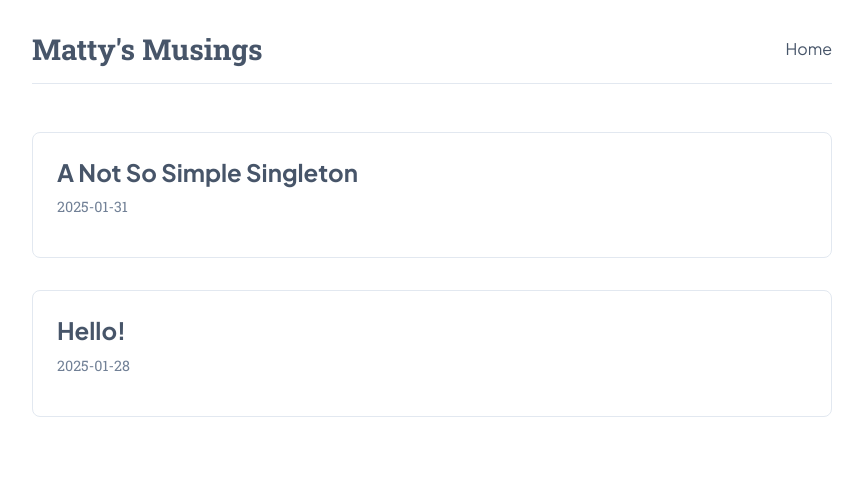
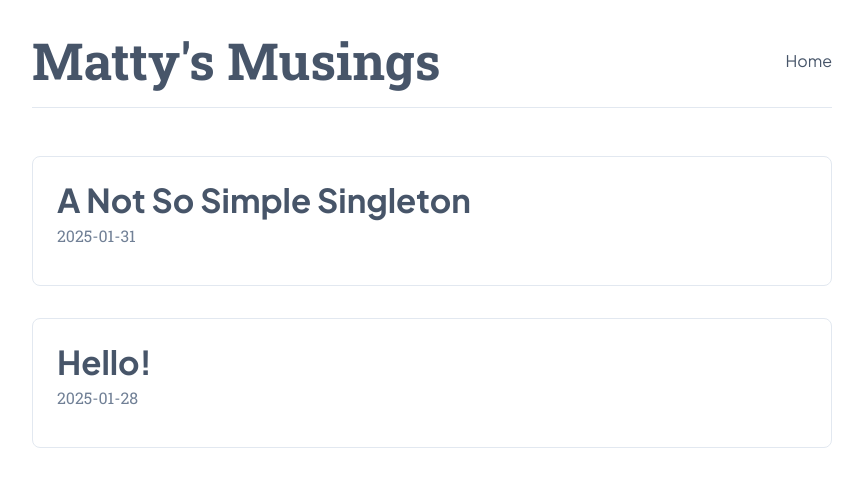
Before and after one commit to MattyO/mattyo.github.io, a Jekyll site: the page built from index.html, in a window 1280 px wide. Shown: the top 487 px of the page, without its empty margins (208-1071 px from the left). Built offline with Jekyll 4.4.1, drawn with Linux system fonts in a browser that asks for light colours; nearby versions of some CDN libraries.

Commit message:
typeface updates

```diff
--- a/_sass/base.scss
+++ /dev/null
@@ -1,229 +0,0 @@
----
----
-
-:root {
-    --bg: #ffffff;
-    --text: #2d3748;
-    --secondary: #718096;
-    --accent: #475569;
-    --accent-light: #64748b;
-    --code-bg: #f7fafc;
-    --border: #e2e8f0;
-    --gradient: linear-gradient(135deg, #475569 0%, #64748b 100%);
-}
-
-[data-theme="dark"] {
-    --bg: #0f172a;
-    --text: #f1f5f9;
-    --secondary: #94a3b8;
-    --accent: #64748b;
-    --accent-light: #94a3b8;
-    --code-bg: #1e293b;
-    --border: #334155;
-    --gradient: linear-gradient(135deg, #64748b 0%, #94a3b8 100%);
-}
-
-.title {
-    font-family: 'Roboto Slab', serif;
-}
-body {
-    font-family: 'Roboto Slab', serif;
-    font-size: 14px;
-    line-height: 1.7;
-    color: var(--text);
-    background: var(--bg);
-    max-width: 800px;
-    margin: 0 auto;
-    padding: 2rem;
-    transition: all 0.3s ease;
-}
-
-h1 {
-    font-size: 2.5rem;
-    line-height: 1.2;
-    margin: 2rem 0;
-}
-
-h2 {
-    font-size: 1.8rem;
-    line-height: 1.3;
-    margin: 3rem 0 1.5rem;
-}
-
-h3 {
-    font-size: 1.4rem;
-    line-height: 1.4;
-    margin: 2rem 0 1rem;
-}
-
-.post-meta {
-    font-size: 1rem;
-}
-
-code {
-    font-size: 0.95rem;
-}
-
-.theme-toggle {
-    font-size: 0.95rem;
-}
-
-nav h1 {
-    font-size: 1.8rem;
-    margin: 0;
-}
-
-.nav-links {
-    font-size: 1rem;
-}
-
-article img {
-    margin: 3rem 0;
-    border-radius: 8px;
-    border: 1px solid var(--border);
-    transition: filter 0.3s ease;
-}
-
-article img:hover {
-    filter: brightness(1.05);
-}
-
-article p {
-    margin: 1.7rem 0;
-}
-
-article pre {
-    margin: 2rem -2rem;
-    padding: 2rem;
-    border-radius: 0;
-    background: var(--code-bg);
-    border-left: 4px solid var(--accent);
-    overflow-x: auto;
-}
-
-@media (max-width: 768px) {
-    article pre {
-        margin: 2rem 0;
-        border-radius: 0;
-        border-left: none;
-        border-top: 4px solid var(--accent);
-    }
-}
-
-blockquote {
-    margin: 2rem 0;
-    padding: 1.5rem 2rem;
-    border-left: 4px solid var(--accent);
-    background: var(--code-bg);
-    border-radius: 0;
-}
-
-article h2::before {
-    content: "";
-    display: block;
-    width: 2rem;
-    height: 2px;
-    background: var(--accent);
-    margin-bottom: 1rem;
-}
-
-ul, ol {
-    padding-left: 1.5rem;
-    margin: 1.7rem 0;
-}
-
-li {
-    margin: 0.8rem 0;
-}
-
-::selection {
-    background: var(--accent-light);
-    color: white;
-}
-
-h1, h2, h3 {
-    font-family: 'Plus Jakarta Sans', sans-serif;
-    color: var(--accent);
-}
-
-.theme-toggle {
-    position: fixed;
-    top: 1rem;
-    right: 1rem;
-    padding: 0.5rem 1rem;
-    background: var(--gradient);
-    color: white;
-    border: none;
-    border-radius: 99px;
-    cursor: pointer;
-    font-family: 'Space Grotesk', sans-serif;
-    font-size: 0.9rem;
-    transition: transform 0.2s ease;
-}
-
-.theme-toggle:hover {
-    transform: scale(1.05);
-}
-
-article {
-    margin-bottom: 4rem;
-}
-
-pre {
-    background: var(--code-bg);
-    padding: 1rem;
-    border-radius: 4px;
-    overflow-x: auto;
-}
-
-code {
-    font-family: 'Inconsolata', monospace;
-    font-size: 0.9em;
-}
-
-img {
-    max-width: 100%;
-    height: auto;
-    border-radius: 4px;
-    margin: 2rem 0;
-}
-
-ul, ol {
-    padding-left: 1.5rem;
-}
-
-li {
-    margin-bottom: 0.5rem;
-}
-
-nav {
-    margin-bottom: 3rem;
-    padding-bottom: 1rem;
-    border-bottom: 1px solid var(--border);
-    display: flex;
-    justify-content: space-between;
-    align-items: center;
-}
-
-.nav-links {
-    display: flex;
-    gap: 2rem;
-}
-
-.nav-links a {
-    color: var(--text);
-    text-decoration: none;
-    font-family: 'Plus Jakarta Sans', sans-serif;
-}
-
-.nav-links a:hover,
-.nav-links a.active {
-    color: var(--accent);
-}
-
-blockquote {
-    border-left: 4px solid var(--accent);
-    margin-left: 0;
-    padding-left: 1rem;
-    color: var(--secondary);
-}
--- a/assets/css/main.scss
+++ b/assets/css/main.scss
@@ -28,8 +28,8 @@
 }
 body {
     font-family: 'Roboto Slab', serif;
-    font-size: 1.2rem;
-    line-height: 1.5;
+    font-size: 15px/1.5;
+    //line-height: 1.5;
     color: var(--text);
     background: var(--bg);
     max-width: 800px;
@@ -39,42 +39,116 @@ body {
 }
 
 h1 {
-    font-size: 2.5rem;
-    line-height: 1.2;
-    margin: 2rem 0;
+    font-size: 2.0625rem;
+    margin: 0;
+    margin-top: 2rem;
 }
 
 h2 {
-    font-size: 1.8rem;
-    line-height: 1.3;
-    margin: 3rem 0 1.5rem;
+    font-size: 1.5625rem;
+    margin: 0;
+    margin-top: 3rem;
+
+    //margin: 3rem 0 1.5rem;
 }
 
 h3 {
-    font-size: 1.4rem;
-    line-height: 1.4;
-    margin: 2rem 0 1rem;
+    font-size: 1.3125rem;
+    margin: 0;
+    margin-top: 3rem;
+
+
+    //line-height: 1.4;
+   // margin: 2rem 0 1rem;
+}
+h4 {
+    margin: 0;
+    margin-top: 3rem;
+
+    font-size: 1rem;
+    //line-height: 1.4;
+   // margin: 2rem 0 1rem;
+}
+p { font-size: 1rem ;
+    line-height: 1.5;
 }
 
+
+@media screen and (min-width: 60em) {
+
+    h1 {
+        font-size: 3.1875rem;
+        //margin: 2rem 0;
+    }
+
+    h2 {
+        font-size: 2.0625rem;
+        //margin: 3rem 0 1.5rem;
+    }
+
+    h3 {
+        font-size: 1.5625rem;
+        //line-height: 1.4;
+        // margin: 2rem 0 1rem;
+    }
+
+    h4 {
+        font-size: 1.125rem;
+        //line-height: 1.4;
+        // margin: 2rem 0 1rem;
+    }
+
+    p { font-size: 1.125rem; }
+}
+
+@media screen and (min-width: 120em) {
+
+    h1 {
+        font-size: 4.875rem;
+        //margin: 2rem 0;
+    }
+
+    h2 {
+        font-size: 2.75rem;
+        //margin: 3rem 0 1.5rem;
+    }
+
+    h3 {
+        font-size: 1.75rem;
+        //line-height: 1.4;
+        // margin: 2rem 0 1rem;
+    }
+
+    h4 {
+        font-size: 1.3125rem;
+        //line-height: 1.4;
+        // margin: 2rem 0 1rem;
+    }
+
+    p { font-size: 1.3125rem; }
+}
+
+//.post-meta {
+//    font-size: 1rem;
+//}
+
+
+
 .post-meta {
-    font-size: 1rem;
+    //font-size: 1rem;
 }
 
 code {
     font-size: 0.95rem;
 }
 
-.theme-toggle {
-    font-size: 0.95rem;
-}
-
 nav h1 {
-    font-size: 1.8rem;
+    //font-size: 1.8rem;
     margin: 0;
 }
 
 .nav-links {
-    font-size: 1rem;
+//    font-size: 1rem;
 }
 
 article img {
@@ -142,21 +216,6 @@ li {
 h1, h2, h3 {
     font-family: 'Plus Jakarta Sans', sans-serif;
     color: var(--accent);
-}
-
-.theme-toggle {
-    position: fixed;
-    top: 1rem;
-    right: 1rem;
-    padding: 0.5rem 1rem;
-    background: var(--gradient);
-    color: white;
-    border: none;
-    border-radius: 99px;
-    cursor: pointer;
-    font-family: 'Space Grotesk', sans-serif;
-    font-size: 0.9rem;
-    transition: transform 0.2s ease;
 }
 
 .theme-toggle:hover {
@@ -245,7 +304,6 @@ blockquote {
 
 .post-title {
     font-family: 'Plus Jakarta Sans', sans-serif;
-    font-size: 1.5rem;
     margin: 0 0 0.5rem 0;
 }
 
@@ -265,7 +323,6 @@ blockquote {
 
 .post-meta {
     color: var(--secondary);
-    font-size: 0.9rem;
     margin-bottom: 1rem;
 }
 
```
Also changed, not shown: 2 other files.
